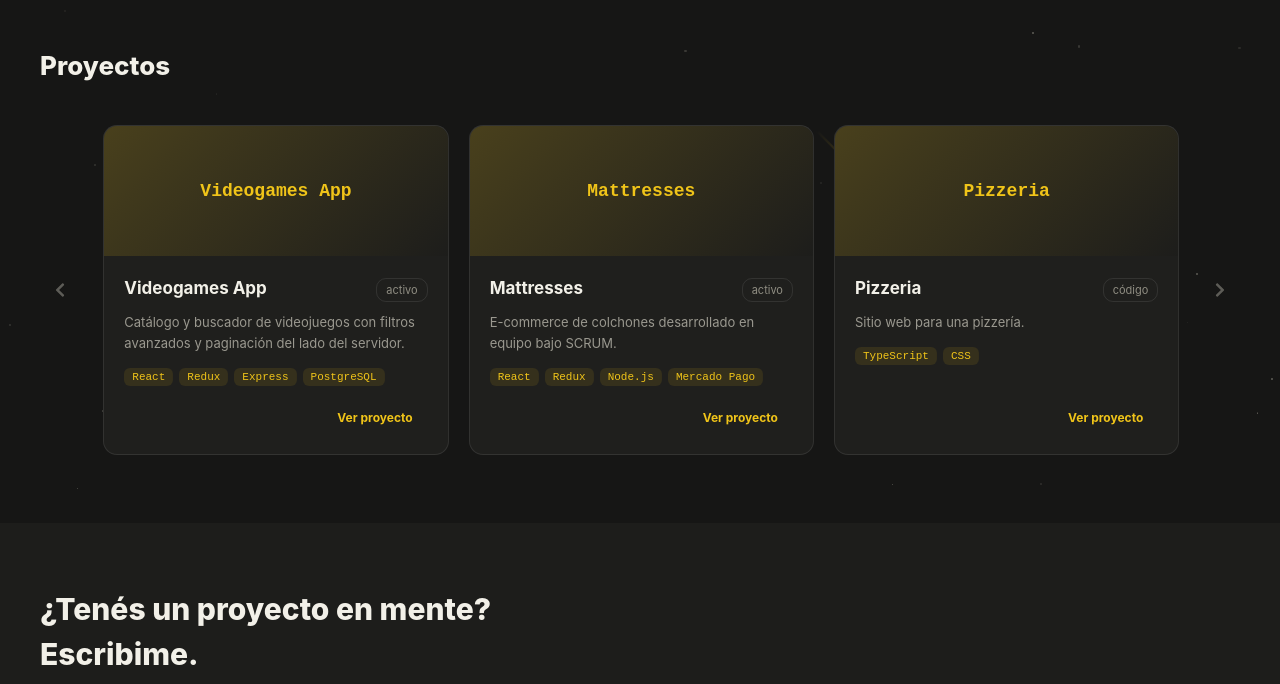
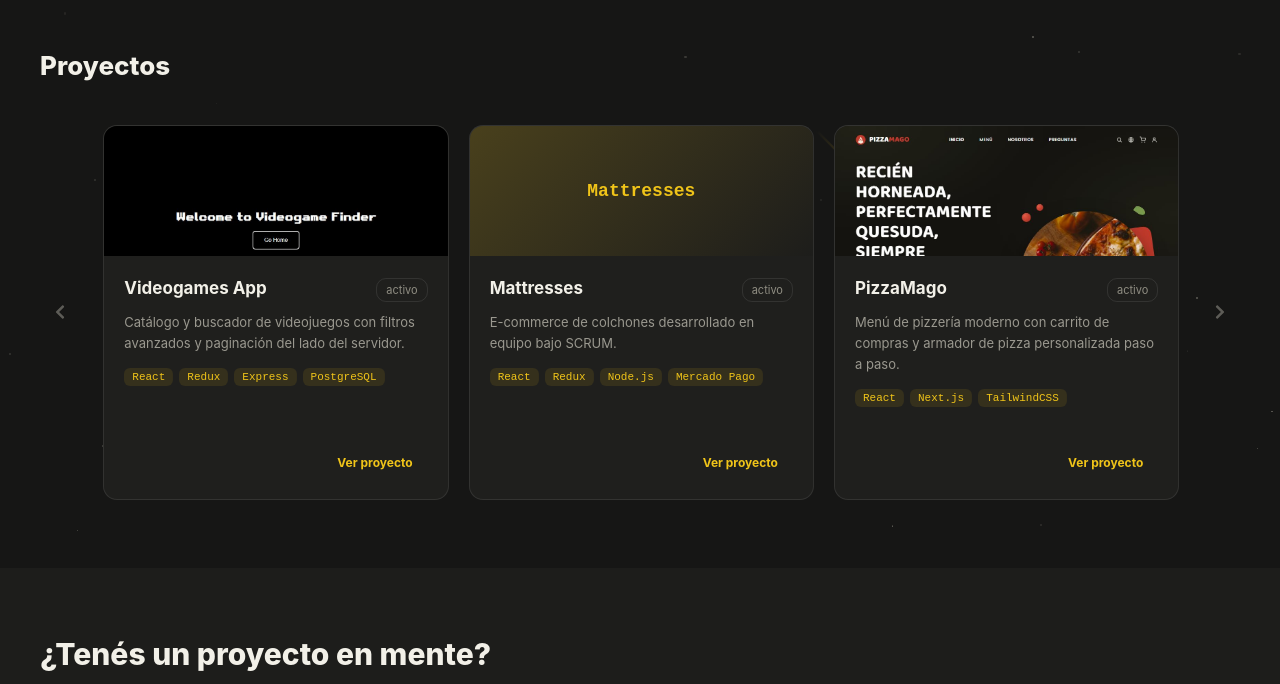
Before and after one commit to fakumax/Resume, an Astro site: page / in a window 1280 px wide. Shown: the part 1260-1944 px from the top of the page. Built offline with nearby package versions, Linux system fonts and the light colour scheme; Astro itself is replaced by a stand-in of ours; no server answers; a web font is replaced by a local one.

Commit message:
add 7 new projects with live screenshots, update Pizzeria
Pulled real data from the GitHub API (description, topics, homepage)
for every repo instead of guessing: CalendApp, Bosque Encantado,
Menu App, HotelFlow, Ecommerce MVP, PsiDuelo and Defender la Vida.
Pizzeria's repo has since gone live with a redesign, so its entry
was rewritten (status, tags, screenshot) instead of duplicated.

Project cards now show a real screenshot of the live site instead of
a plain gradient placeholder, with the gradient kept as a fallback
for entries with no screenshot (Mattresses, Ecommerce MVP).

Two things worth knowing:
- Ecommerce MVP's Vercel deployment is behind Vercel's SSO/auth
  wall (redirects to vercel.com/sso-api), so it's not actually
  publicly reachable. Marked repo-only and links to GitHub instead,
  per the "no live demo -> link to the repo" rule. Worth checking
  the Vercel project's deployment protection setting if that's
  unintentional.
- Mattresses' live site loads, but its backend
  (colchones-henry.herokuapp.com) is dead — Heroku killed free
  dynos in Nov 2022 — so product images/data don't load. Left it
  without a screenshot (would show a broken page) and description
  unchanged.

Verified with Playwright: all 11 cards render with correct copy in
both locales, screenshots load, no console errors cycling through
the full carousel.

```diff
--- a/src/components/Projects/Projects.css
+++ b/src/components/Projects/Projects.css
@@ -165,6 +165,18 @@
   font: 700 18px 'JetBrains Mono', monospace;
 }
 
+.project-thumb-image {
+  padding: 0;
+  overflow: hidden;
+}
+
+.project-thumb-image img {
+  width: 100%;
+  height: 100%;
+  object-fit: cover;
+  object-position: top;
+}
+
 .project-body {
   display: flex;
   flex-direction: column;
--- a/src/components/Projects/Projects.tsx
+++ b/src/components/Projects/Projects.tsx
@@ -78,6 +78,11 @@ const ProjectCard = ({ project, colors, t, lang }: ProjectCardProps) => {
 
   return (
     <div className="project-card" style={{ backgroundColor: colors.card, borderColor: colors.border }}>
+      {project.screenshot ? (
+        <div className="project-thumb project-thumb-image">
+          <img src={project.screenshot} alt={project.key} loading="lazy" />
+        </div>
+      ) : (
         <div
           className="project-thumb"
           style={{
@@ -87,6 +92,7 @@ const ProjectCard = ({ project, colors, t, lang }: ProjectCardProps) => {
         >
           {project.key}
         </div>
+      )}
       <div className="project-body">
         <div className="project-title-row">
           <div className="project-title" style={{ color: colors.text }}>
--- a/src/data/content.ts
+++ b/src/data/content.ts
@@ -4,6 +4,7 @@ export interface Project {
   descEn: string;
   status: 'live' | 'repo-only';
   tech: string[];
+  screenshot?: string;
   deploymentUrl?: string;
   repoUrl: string;
 }
@@ -15,6 +16,7 @@ export const PROJECTS: Project[] = [
     descEn: 'Full-stack app to create, search and browse Pokémon with data from the PokéAPI.',
     status: 'live',
     tech: ['React', 'React Query', 'Fastify', 'Prisma'],
+    screenshot: '/projects/pokemon-app.jpg',
     deploymentUrl: 'https://pokemon-app-fakumax.vercel.app/',
     repoUrl: 'https://github.com/fakumax/Pokemon_App',
   },
@@ -24,6 +26,7 @@ export const PROJECTS: Project[] = [
     descEn: 'Video game catalog and search app with advanced filtering and server-side pagination.',
     status: 'live',
     tech: ['React', 'Redux', 'Express', 'PostgreSQL'],
+    screenshot: '/projects/videogames-app.jpg',
     deploymentUrl: 'https://videogames-app-fakumax.vercel.app/',
     repoUrl: 'https://github.com/fakumax/Videogames_App',
   },
@@ -37,12 +40,82 @@ export const PROJECTS: Project[] = [
     repoUrl: 'https://github.com/fakumax/Ecommerce-App-G3',
   },
   {
-    key: 'Pizzeria',
-    descEs: 'Sitio web para una pizzería.',
-    descEn: 'Website for a pizzeria.',
+    key: 'PizzaMago',
+    descEs: 'Menú de pizzería moderno con carrito de compras y armador de pizza personalizada paso a paso.',
+    descEn: 'Modern pizzeria web app featuring a pizza menu, cart experience, and step-by-step custom pizza builder.',
+    status: 'live',
+    tech: ['React', 'Next.js', 'TailwindCSS'],
+    screenshot: '/projects/pizzeria-app.jpg',
+    deploymentUrl: 'https://pizzeria-app-lac.vercel.app/',
+    repoUrl: 'https://github.com/fakumax/Pizzeria_App',
+  },
+  {
+    key: 'CalendApp',
+    descEs: 'Agenda de turnos estilo Calendly: compartís tu link y tus invitados eligen un horario libre, sin ida y vuelta de mensajes.',
+    descEn: 'Calendly-style scheduling app: share your link and invitees pick an open time slot, no back-and-forth messaging.',
+    status: 'live',
+    tech: ['Next.js', 'Prisma', 'TailwindCSS', 'TypeScript'],
+    screenshot: '/projects/calend-app.jpg',
+    deploymentUrl: 'https://calend-app-iota.vercel.app/',
+    repoUrl: 'https://github.com/fakumax/Calend_App',
+  },
+  {
+    key: 'Bosque Encantado',
+    descEs: 'Invitación digital interactiva con formato de cuento animado: detalles del evento, cuenta regresiva, código de vestimenta, regalos y confirmación de asistencia.',
+    descEn: 'Interactive digital invitation designed as an animated storybook experience with event details, countdown, dress code, gifts, and RSVP.',
+    status: 'live',
+    tech: ['React', 'Vite', 'SCSS', 'TailwindCSS'],
+    screenshot: '/projects/bosque-encantado.jpg',
+    deploymentUrl: 'https://bosque-encantado-tau.vercel.app/',
+    repoUrl: 'https://github.com/fakumax/bosqueEncantado',
+  },
+  {
+    key: 'Menu App',
+    descEs: 'Menú digital mobile-first: el cliente arma su pedido y lo envía directo al local por WhatsApp.',
+    descEn: 'Mobile-first digital menu where customers customize their order and send it to the venue via WhatsApp.',
+    status: 'live',
+    tech: ['React', 'Vite', 'TypeScript', 'WhatsApp API'],
+    screenshot: '/projects/menu-app.jpg',
+    deploymentUrl: 'https://menu-app-ruddy.vercel.app/',
+    repoUrl: 'https://github.com/fakumax/Menu_App',
+  },
+  {
+    key: 'HotelFlow',
+    descEs: 'Reservas para un resort: búsqueda, filtros y reserva de habitaciones, más un panel de administración.',
+    descEn: 'Hotel resort booking app with search, filter and book rooms, plus an admin panel.',
+    status: 'live',
+    tech: ['React', 'Next.js', 'TailwindCSS'],
+    screenshot: '/projects/hotelflow-app.jpg',
+    deploymentUrl: 'https://hotel-flow-app-hazel.vercel.app/',
+    repoUrl: 'https://github.com/fakumax/HotelFlow_App',
+  },
+  {
+    key: 'Ecommerce MVP',
+    descEs: 'MVP de e-commerce con catálogo de productos, carrito, checkout simulado y tema visual personalizable en vivo.',
+    descEn: 'Ecommerce MVP with product catalog, cart, mock checkout and a live customizable theme.',
     status: 'repo-only',
-    tech: ['TypeScript', 'CSS'],
-    repoUrl: 'https://github.com/fakumax/Pizzeria_App',
+    tech: ['React', 'Next.js', 'TailwindCSS', 'TypeScript'],
+    repoUrl: 'https://github.com/fakumax/Ecommerce_App',
+  },
+  {
+    key: 'PsiDuelo',
+    descEs: 'Sitio de acompañamiento psicológico en duelo: contención emocional, atención online y recursos de reflexión.',
+    descEn: 'Psychology website focused on grief support, emotional guidance, online care, and reflective resources.',
+    status: 'live',
+    tech: ['React', 'Next.js', 'Styled Components', 'Prismic'],
+    screenshot: '/projects/psiduelo.jpg',
+    deploymentUrl: 'https://psiduelo.vercel.app/',
+    repoUrl: 'https://github.com/fakumax/psiduelo',
+  },
+  {
+    key: 'Defender la Vida',
+    descEs: 'Sitio para una asociación civil de prevención del suicidio: información de contacto de emergencia, recursos y formas de ayudar.',
+    descEn: 'Site for a nonprofit dedicated to suicide prevention: emergency contact info, resources and ways to help.',
+    status: 'live',
+    tech: ['Astro'],
+    screenshot: '/projects/defender-la-vida.jpg',
+    deploymentUrl: 'https://defender-la-vida.vercel.app/',
+    repoUrl: 'https://github.com/fakumax/Defender-la-vida',
   },
 ];
 
```
Also changed, not shown: public/projects/bosque-encantado.jpg (added), public/projects/calend-app.jpg (added), public/projects/defender-la-vida.jpg (added), public/projects/hotelflow-app.jpg (added), public/projects/menu-app.jpg (added), public/projects/pizzeria-app.jpg (added), public/projects/pokemon-app.jpg (added), public/projects/psiduelo.jpg (added), public/projects/videogames-app.jpg (added). Lines whose indentation alone changed are shown as unchanged.
